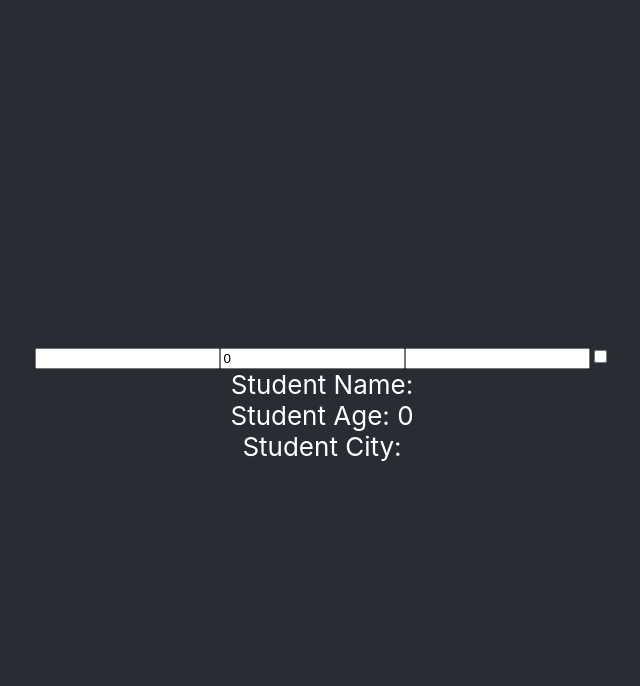
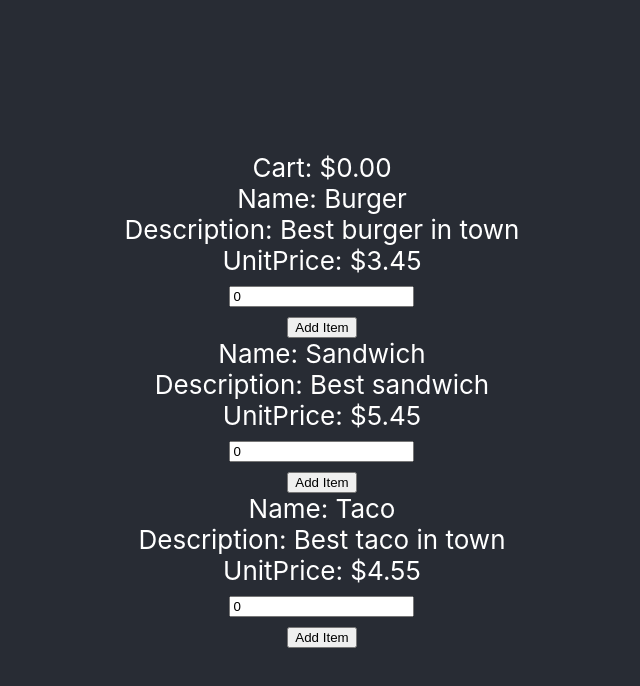
Before and after one commit to clopez53/comit-exercises, a React (Create React App) app in the folder react/typescriptapp/: page / in a window 1280 px wide. Shown: the top 686 px of the page, without its empty margins (318-958 px from the left). Built offline with nearby package versions, Linux system fonts and the light colour scheme.

Commit message:
Hooks part 2 useContext

```diff
--- a/react/typescriptapp/src/App.tsx
+++ b/react/typescriptapp/src/App.tsx
@@ -1,61 +1,27 @@
-import React, {useState} from 'react';
-import Student, { IStudent } from "./Student";
+import React, { useState } from "react";
 import './App.css';
-import ProductComponent, {Product} from './Product';
+import ProductListing from "./ProductListing"
 
-interface IStudent {
-  name: string;
-  age: number;
-  city: string;
-  isAlive: boolean;
+
+interface ICart {
+  total: number;
+  updateCart: Function;
 }
 
+export const Cart = React.createContext<ICart>({total: 0, updateCart: () => {}});
+
+
 function App() {
+  const [sum, setSum] = useState<number>(0);
 
-  const [student, setStudent] = useState<IStudent>({name: '', age: 0, city:''});
-
-  const handleChange = (event : React.ChangeEvent<HTMLInputElement>) => {
-    setStudent({...student, [event.target.name] : event.target.type === "number" ? Number(event.target.value) : event.target.type === "checkbox" ? event.target.checked : event.target.value });
-  };
-
-  // const handleAgeChange = (event : React.ChangeEvent<HTMLInputElement>) => {
-  //   setStudent({...student, age: Number(event.target.value) });
-  // }
-
-  // const handleCityChange = (event : React.ChangeEvent<HTMLInputElement>) => {
-  //   setStudent({...student, city: event.target.value});
-  // }
-
-  // const students : IStudent[] = [
-  // {
-  //   name: "Sandra Bullock",
-  //   age: 48,
-  //   city: "Toronto"
-  // },
-  // {
-  //   name: "Mark Wahlberg",
-  //   age: 25,
-  // }];
-
-  // const products: Product[] = [{name: "Test Product", description: "test"}];
 
   return (
     <div className="App">
       <header className="App-header">
-        <form>
-          <input type="text" value={student.name} onChange={handleChange} />
-          <input type="text" value={student.age} onChange={handleChange} />
-          <input type="text" value={student.city} onChange={handleChange} />
-          <input type="checkbox" onChange={handleChange} />
-        </form>
-
-        <label>Student Name: {student.name}</label>
-        <label>Student Age: {student.age}</label>
-        <label>Student City: {student.city}</label>
-
-
-        {/* {students.map(student => <Student name={student.name} age={student.age} />)}
-        {products.map(product => <ProductComponent name={product.name} description={product.description} />)} */}
+        <div>Cart: { new Intl.NumberFormat('en-CA', {style:'currency', currency:'CAD'}).format(sum) }</div>
+        <Cart.Provider value={{total: sum, updateCart: setSum}}>
+          <ProductListing />
+        </Cart.Provider>
       </header>
     </div>
   );
--- a/react/typescriptapp/src/Product.tsx
+++ b/react/typescriptapp/src/Product.tsx
@@ -1,21 +1,31 @@
-import React, { FunctionComponent } from "react";
+import React, { useState, useContext } from "react";
+import IProduct from "./types/IProduct";
+import {Cart} from "./App"
 
-export interface Product {
-    name: string;
-    description: string;
-    price?: number;
+interface ProductProps {
+    product: IProduct;
 }
 
-const ProductComponent : FunctionComponent<Product> = (prop) => (
-    <div>
-        <div>Product Name: {prop.name}</div>
-        <div>Product Description: {prop.description}</div>
-        <div>Product Price: {prop.price}</div>
-    </div>
-)
+const Product = ({product}: ProductProps) => {
 
-ProductComponent.defaultProps = {
-    price: 0
+    const myCart = useContext(Cart);
+    const [quantity, setQuantity] = useState<number>(0);
+
+    const handleQuantityChange = (event: React.ChangeEvent<HTMLInputElement>) => {
+        setQuantity(+event.target.value);
+    }
+
+    const handleAddClick = () => {
+        myCart.updateCart(myCart.total + product.unitPrice * quantity);
+    }
+
+    return <div>
+            <div>Name: {product.name}</div>
+            <div>Description: {product.description}</div>
+            <div>UnitPrice: { new Intl.NumberFormat('en-CA', {style:'currency', currency:'CAD'}).format(product.unitPrice)}</div>
+            <div><input type="number" value={quantity} onChange={handleQuantityChange} /></div>
+            <div><button onClick={handleAddClick}>Add Item</button></div>
+          </div>
 }
 
-export default ProductComponent;
+export default Product;
--- /dev/null
+++ b/react/typescriptapp/src/ProductListing.tsx
@@ -0,0 +1,18 @@
+import React from "react";
+import IProduct from "./types/IProduct"
+import Product from "./Product"
+
+
+
+const ProductListing = () => {
+    const products :IProduct[] =
+    [
+        {name: "Burger", description:"Best burger in town", unitPrice: 3.45},
+        {name: "Sandwich", description:"Best sandwich", unitPrice: 5.45},
+        {name: "Taco", description:"Best taco in town", unitPrice: 4.55},
+    ];
+
+    return <div>{products.map(product => <Product product={product} />)} </div>;
+}
+
+export default ProductListing;
--- /dev/null
+++ b/react/typescriptapp/src/types/IProduct.tsx
@@ -0,0 +1,5 @@
+export default interface IProduct {
+    name: string;
+    description: string;
+    unitPrice: number;
+}
```
